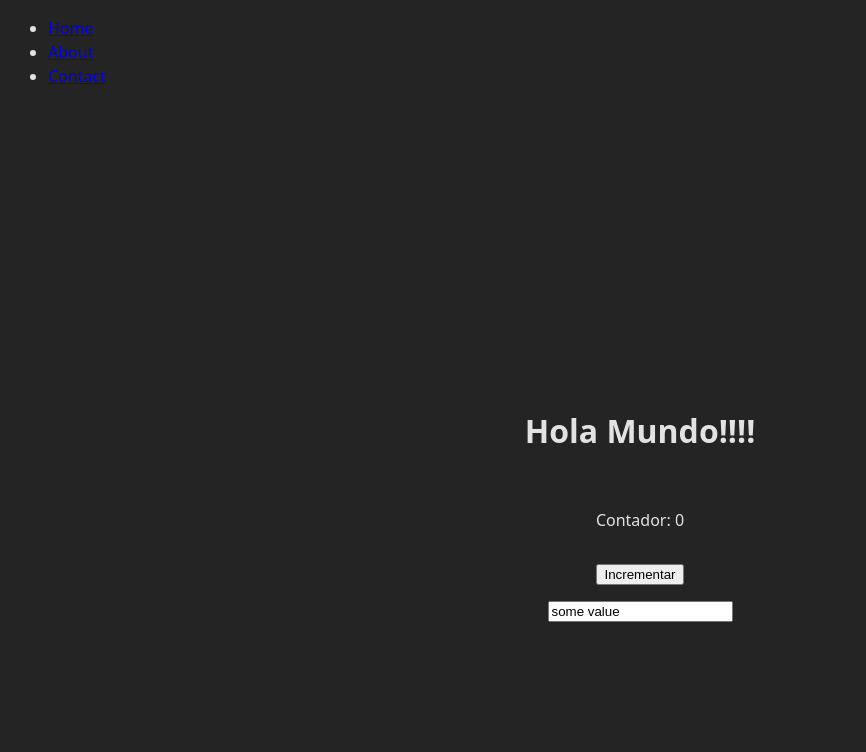
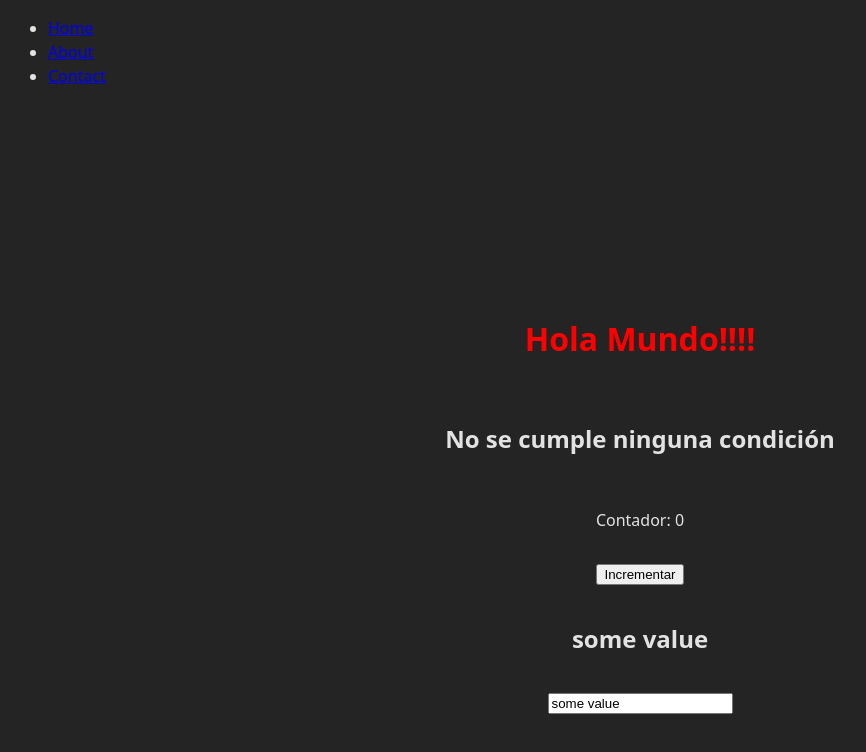
Before and after one commit to maxi-vilarino/curso-vue, a Vue app in the folder clases/: page / in a window 1280 px wide. Shown: the top 752 px of the page, without its empty margins (0-866 px from the left). Built offline with nearby package versions, Linux system fonts and the light colour scheme.

Commit message:
feat: agregar lógica de condiciones y resaltar título en App.vue

```diff
--- a/clases/src/App.vue
+++ b/clases/src/App.vue
@@ -10,15 +10,24 @@ const increment = () => {
 
 const myId = "some-id";
 const myValue = ref("some value");
+
+const condition = false;
+const anotherCondition = false;
+
+let myCondition = true;
 </script>
 
 <template>
   <HeaderComponent />
   <div class="container">
-    <h1 :id="myId">Hola Mundo!!!!</h1>
+    <h1 :id="myId" :class="myCondition ? 'highlight' : ''">Hola Mundo!!!!</h1>
+    <h2 v-if="condition">La condición se cumple</h2>
+    <h2 v-else-if="anotherCondition">Otra condición se cumple</h2>
+    <h2 v-else>No se cumple ninguna condición</h2>
     <p>Contador: {{ number }}</p>
     <button @click="increment">Incrementar</button>
-    <input type="text" :value="myValue" />
+    <h2>{{ myValue }}</h2>
+    <input type="text" v-model="myValue" />
   </div>
 </template>
 
@@ -31,4 +40,9 @@ const myValue = ref("some value");
   gap: 1rem;
   height: 100vh;
 }
+
+.highlight {
+  color: red;
+  font-weight: bold;
+}
 </style>
```
